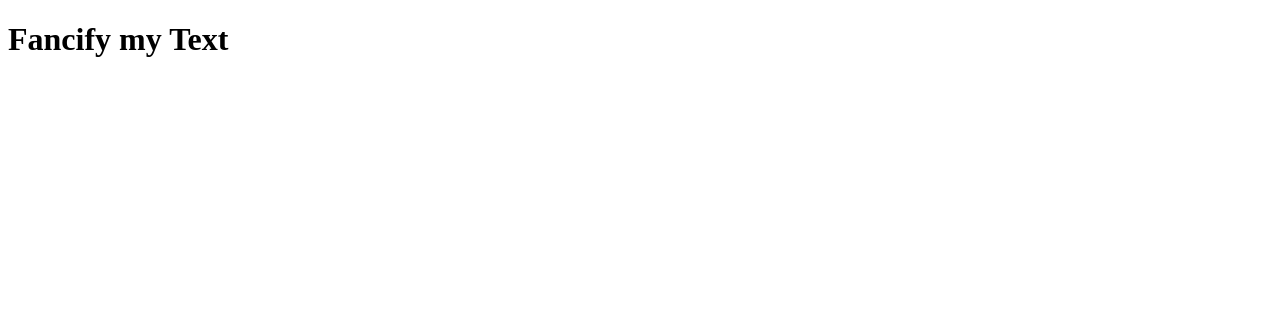
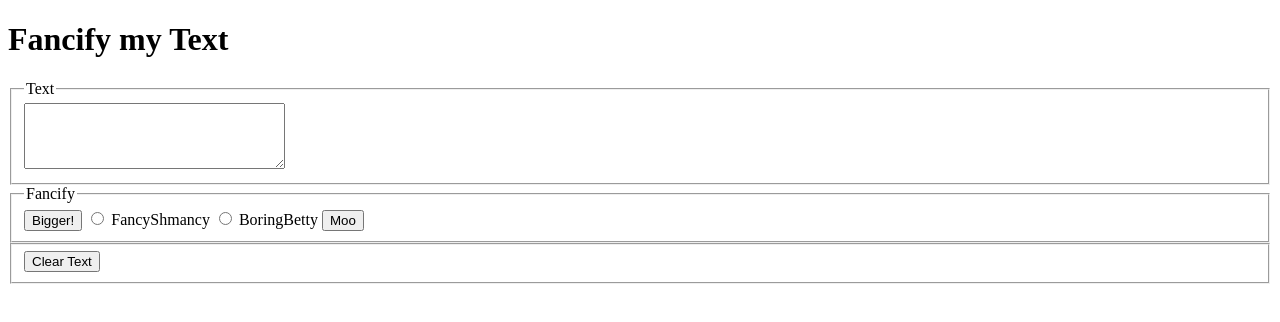
Before and after one commit to ucsammy/Assignment-5-FunWithJS, a plain HTML site: page index.html in a window 1280 px wide. Drawn offline with Linux system fonts and the light colour scheme.

Commit message:
First Commit for Assignment 5

```diff
--- /dev/null
+++ b/fancifymytext.js
@@ -0,0 +1,36 @@
+function biggerText(){
+    document.getElementById("largeUserText").style.fontSize = "24pt";
+}
+
+function addStyle(){
+    if(document.getElementById("fancy").checked){
+        document.getElementById("largeUserText").style.fontWeight="bold";
+        document.getElementById("largeUserText").style.color="blue";
+        document.getElementById("largeUserText").style.textDecoration="underline";
+
+
+    } else {
+        document.getElementById("largeUserText").style.fontWeight="normal";
+        document.getElementById("largeUserText").style.color="black";
+        document.getElementById("largeUserText").style.textDecoration="none";
+    }
+}
+
+function textGoesMoo(){
+    let userInput = document.getElementById("largeUserText").value.toUpperCase();
+    let endOfSentence = userInput.split(".");
+
+    for (let i=0; i < endOfSentence.length; i++){
+        let endTrim = endOfSentence[i].trim();
+        if(endTrim.length > 0){
+            endOfSentence[i] = endTrim + "-MOO";
+        }
+    }
+
+    document.getElementById("largeUserText").value = endOfSentence.join(".");
+
+}
+
+function clearText(){
+    document.getElementById("largeUserText").value = "";
+}
--- a/index.html
+++ b/index.html
@@ -4,14 +4,34 @@
 		<title>Fancify Shamcify</title>
 
 		<!-- link to your script file here -->
+		<script src="fancifymytext.js"></script>
 
 	</head>
 
 	<body>
 		<h1>Fancify my Text</h1>
+		<!-- Your UI controls go here -->
 
 
-		<!-- Your UI controls go here -->
+		<fieldset>
+			<legend>Text</legend>
+			<textarea id="largeUserText" rows="4" cols="30"></textarea>
+		</fieldset>
+
+
+		<fieldset>
+			<legend>Fancify</legend>
+			<button onclick="biggerText()">Bigger!</button>
+			<input type="radio" id="fancy" name="style" value="fancy" onchange="addStyle()">
+			<label for="fancy">FancyShmancy</label>
+			<input type ="radio" id="boring" name="style" value="boring" onchange="addStyle()">
+			<label for="boring">BoringBetty</label>
+			<button onclick="textGoesMoo()">Moo</button>
+		</fieldset>
+
+		<fieldset>
+			<button onclick="clearText()">Clear Text</button>
+		</fieldset>
 
 	</body>
 </html>
```
